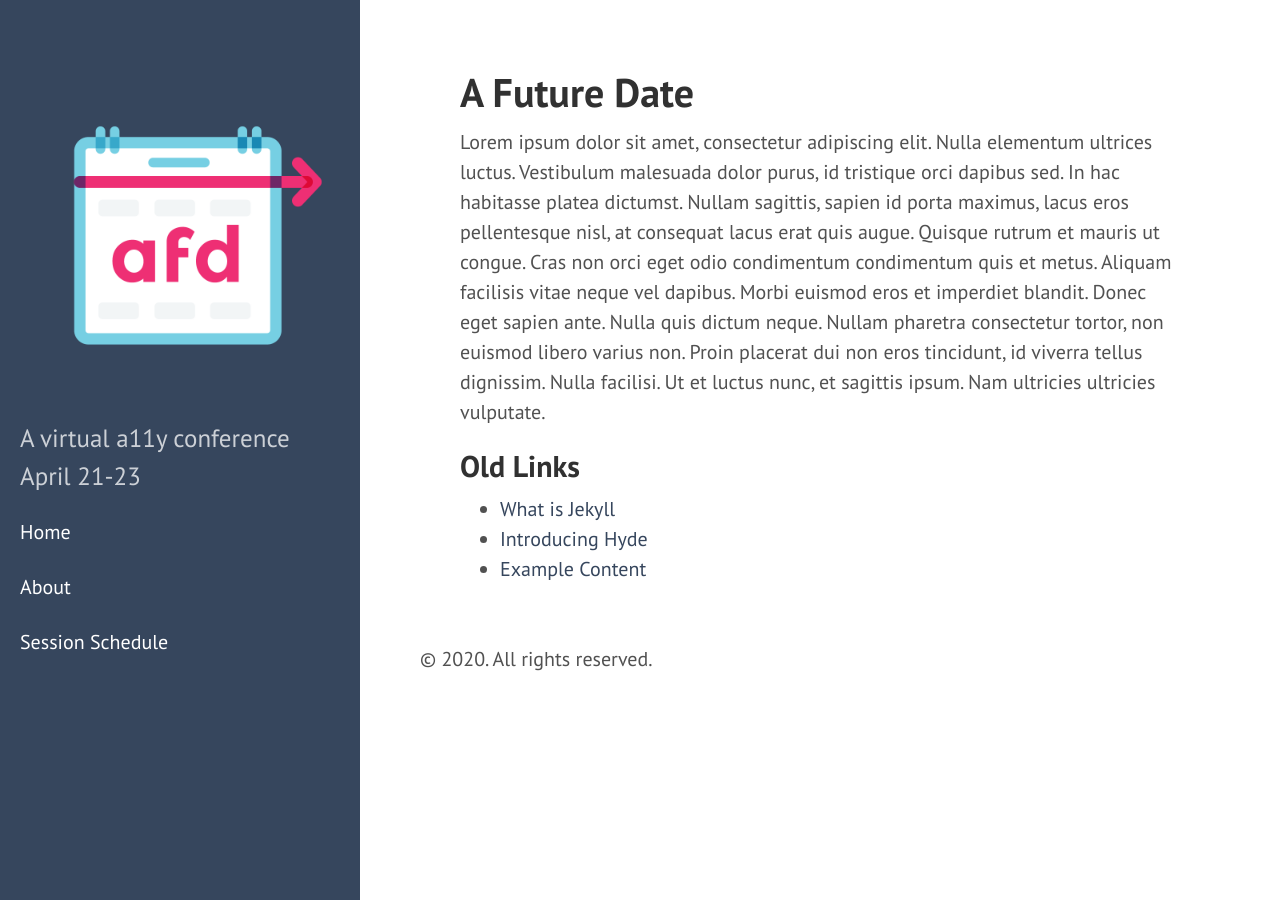
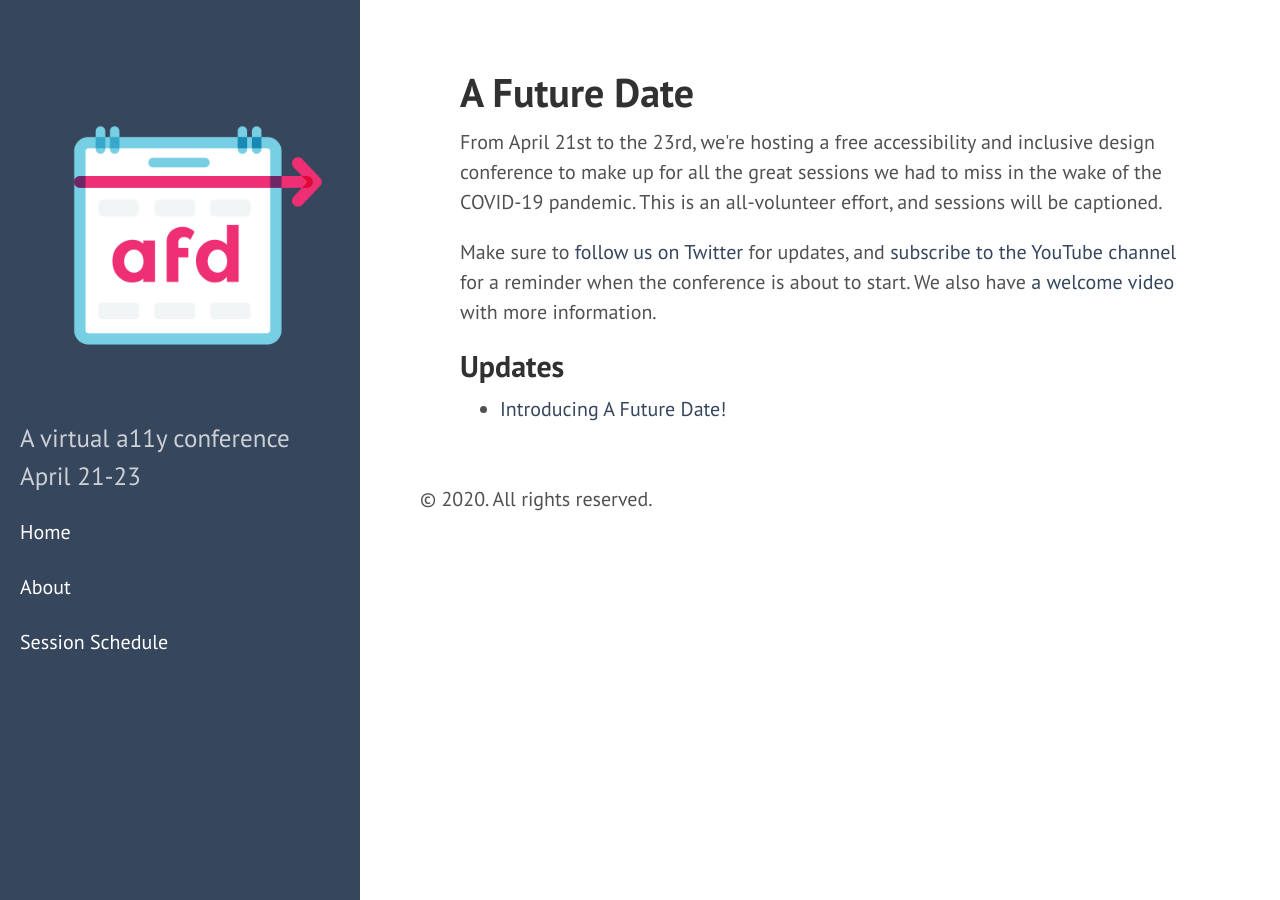
Before and after one commit to chiefkikio/AFutureDate, a Jekyll site: the page built from index.html, in a window 1280 px wide. Built offline with Jekyll 4.4.1, drawn with Linux system fonts in a browser that asks for light colours; Markdown is read by kramdown in place of the engine named in the settings; the list of posts is cut into pages by our own code.

Commit message:
Updated content

```diff
--- a/index.html
+++ b/index.html
@@ -5,11 +5,18 @@ title: Home
 
 <h1 id="page-title">A Future Date</h1>
 
-<p>Lorem ipsum dolor sit amet, consectetur adipiscing elit. Nulla elementum ultrices luctus. Vestibulum malesuada dolor purus, id tristique orci dapibus sed. In hac habitasse platea dictumst. Nullam sagittis, sapien id porta maximus, lacus eros pellentesque nisl, at consequat lacus erat quis augue. Quisque rutrum et mauris ut congue. Cras non orci eget odio condimentum condimentum quis et metus. Aliquam facilisis vitae neque vel dapibus. Morbi euismod eros et imperdiet blandit. Donec eget sapien ante. Nulla quis dictum neque. Nullam pharetra consectetur tortor, non euismod libero varius non. Proin placerat dui non eros tincidunt, id viverra tellus dignissim. Nulla facilisi. Ut et luctus nunc, et sagittis ipsum. Nam ultricies ultricies vulputate.</p>
+<p>
+From April 21st to the 23rd, we're hosting a free accessibility and inclusive design conference
+to make up for all the great sessions we had to miss in the wake of the COVID-19 pandemic. This
+is an all-volunteer effort, and sessions will be captioned.
+</p>
+<p>
+Make sure to <a href="https://twitter.com/afuturedateconf">follow us on Twitter</a> for updates,
+and <a href="https://www.youtube.com/channel/UCu5CNz4RK-NAEDGm5hTvWtg">subscribe to the YouTube channel</a> for a reminder when the conference is about
+to start. We also have <a href="https://www.youtube.com/watch?v=JohMc53AcZs">a welcome video</a> with more information.
+</p>
 
-<h2>Old Links</h2>
+<h2>Updates</h2>
 <ul>
-  <li><a href="{% post_url 2012-02-06-whats-jekyll %}">What is Jekyll</a></li>
-  <li><a href="{% post_url 2013-12-28-introducing-hyde %}">Introducing Hyde</a></li>
-  <li><a href="{% post_url 2012-02-07-example-content %}">Example Content</a></li>
+  <li><a href="{% post_url 2020-04-12-intro %}">Introducing A Future Date!</a></li>
 </ul>
```
Also changed, not shown: _posts/2020-04-12-intro.md (line endings or trailing spaces).
